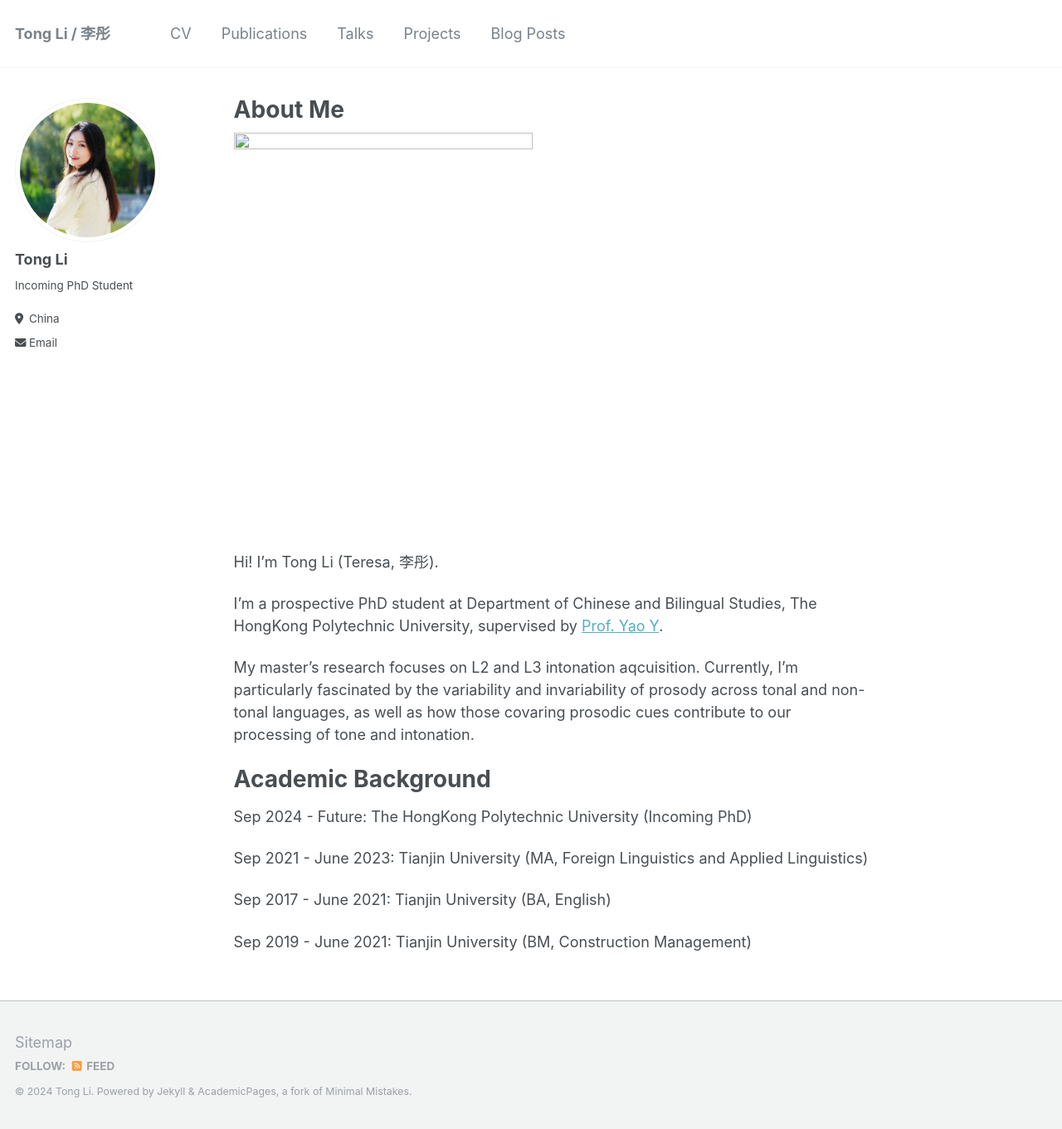
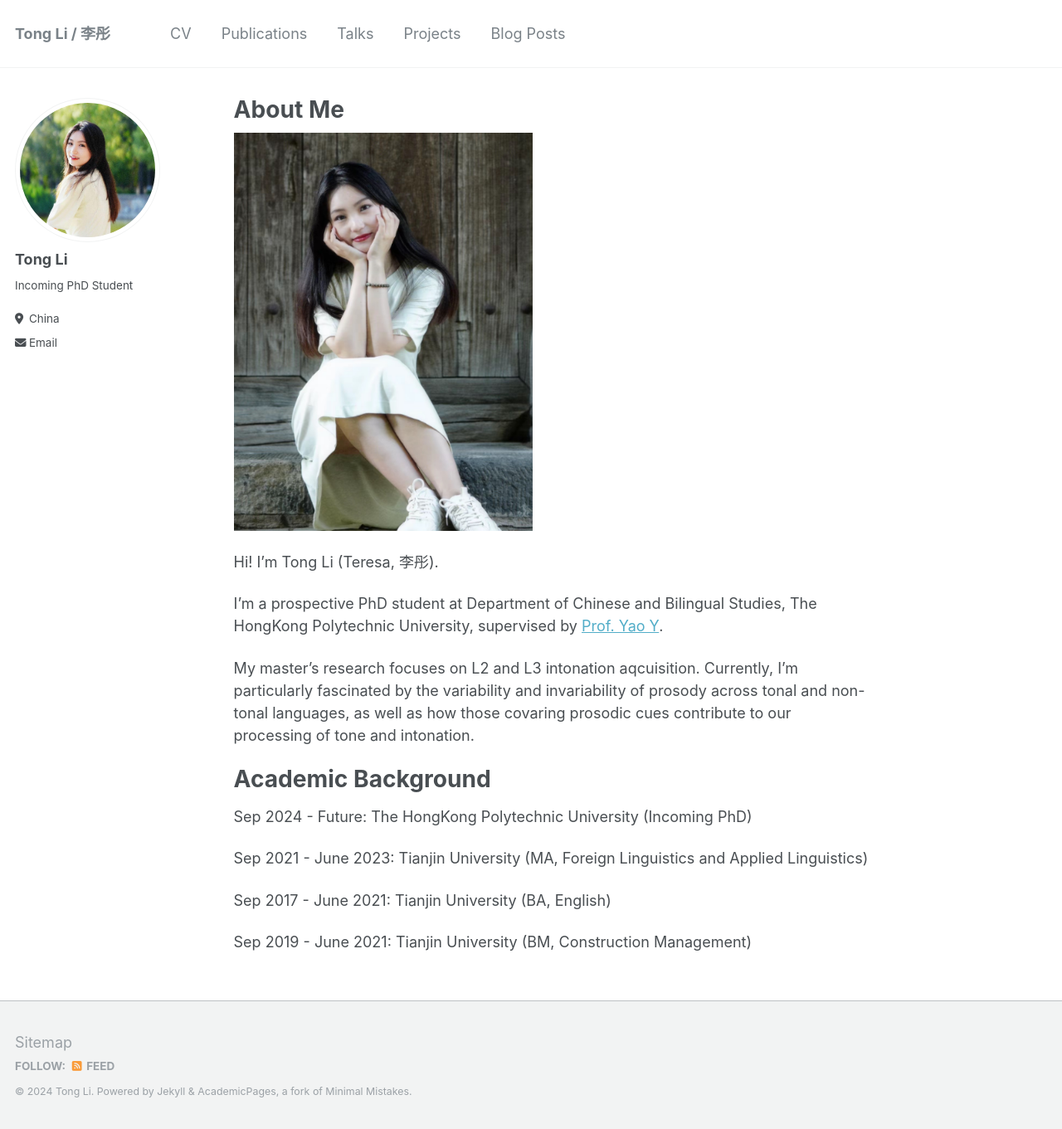
Before and after one commit to litonglinguistics/litonglinguistics.github.io, a Jekyll site: the page built from _pages/about.md, in a window 1280 px wide and 1361 px high. Shown: the whole window at 83% size. Built offline with Jekyll 4.4.1, drawn with Linux system fonts in a browser that asks for light colours.

Commit message:
Update about.md

```diff
--- a/_pages/about.md
+++ b/_pages/about.md
@@ -7,7 +7,7 @@ redirect_from:
   - /about.html
 ---
 
-<img src="https://litonglinguistics.github.io/PROFILE2.png" class="floatpic" width="360" height="480">
+<img src="https://litonglinguistics.github.io/images/PROFILE2.png" class="floatpic" width="360" height="480">
 
 Hi! I'm Tong Li (Teresa, 李彤).
 
```
